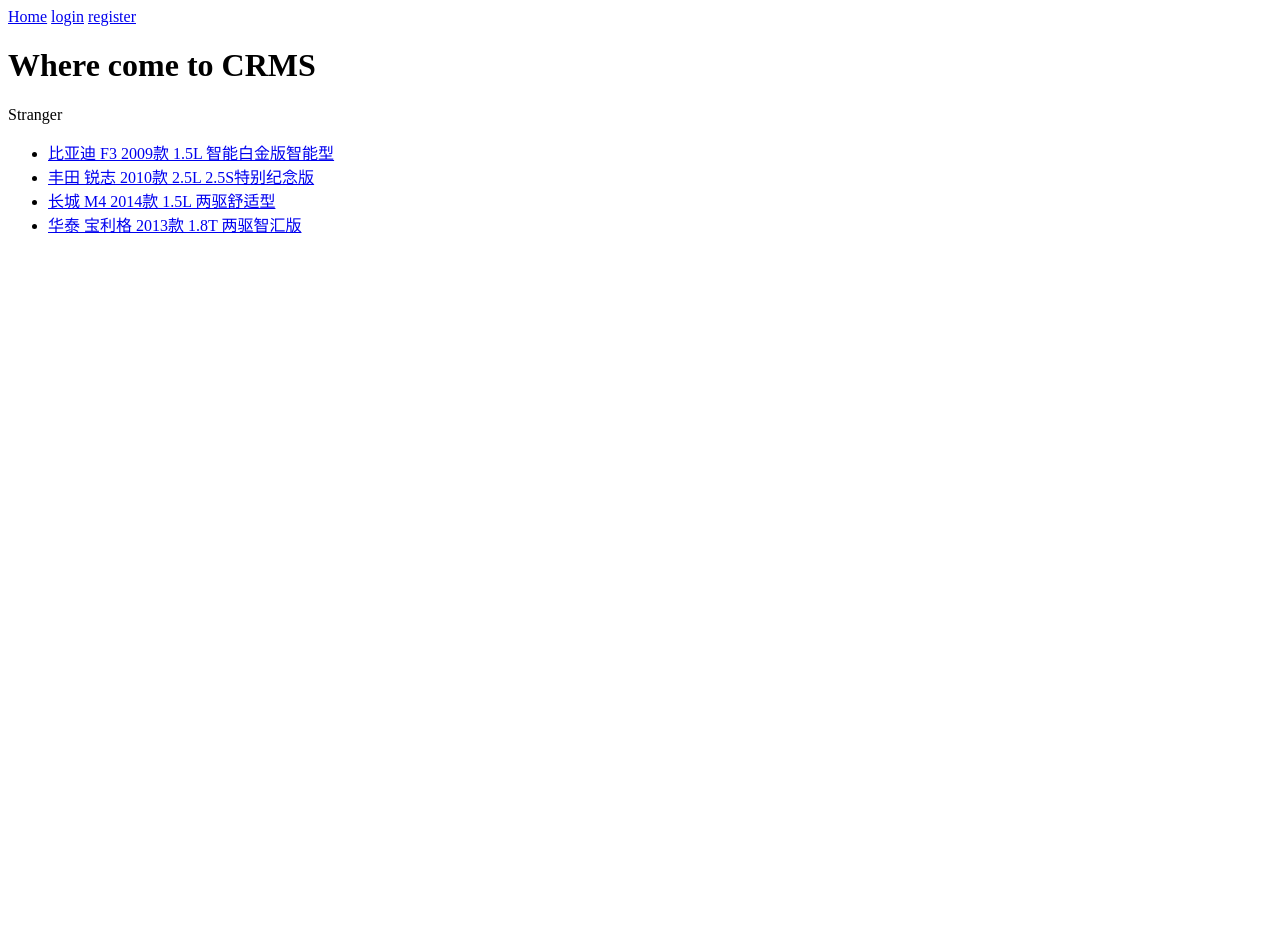
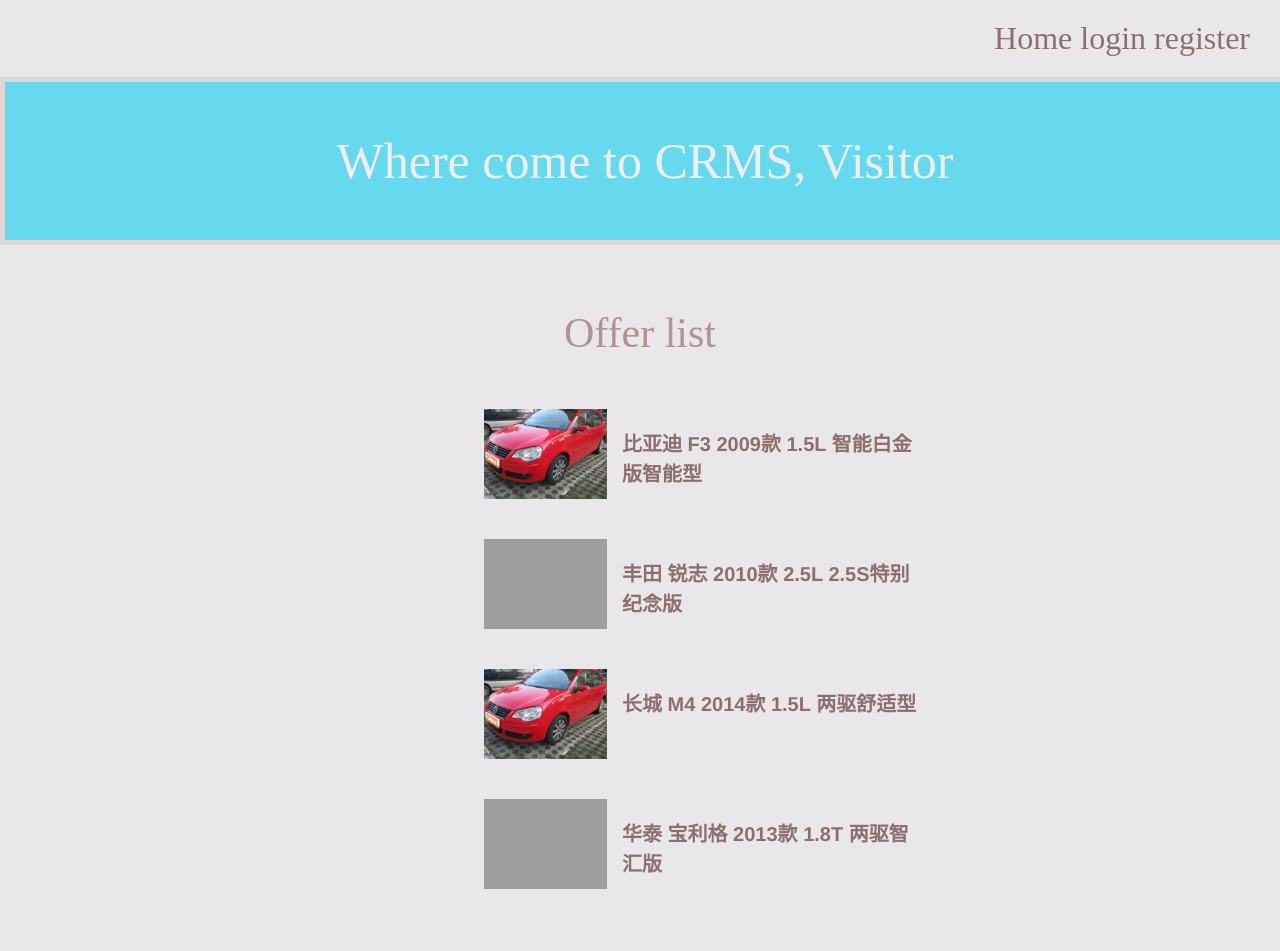
Before and after one commit to kaysar314/Car-Rental-Management-System, a Django app: page / in a window 1280 px wide. Before the commit the page ends 233 px from the top, so only its background shows below. Run offline with Django 3.2, Linux system fonts and the light colour scheme; data comes from the database, SQL or seed files in the repository; grey boxes are pictures that could not be loaded.

Commit message:
add a home page css

```diff
--- a/mysite/crms/forms.py
+++ b/mysite/crms/forms.py
@@ -1,3 +1,4 @@
+
 from django import forms
 import datetime
 from .models import BRAND_CHOICES, GEAR_BOX_CHOICES, get_model_choices, Car, get_free_car_choices
--- a/mysite/crms/models.py
+++ b/mysite/crms/models.py
@@ -1,3 +1,4 @@
+# -*- coding: utf-8 -*-
 from django.db import models
 from django.contrib.auth.models import User
 from django.conf import settings
--- a/mysite/crms/templates/crms/index.html
+++ b/mysite/crms/templates/crms/index.html
@@ -1,11 +1,23 @@
 {% extends 'layout/base.html' %}
 {% block content %}
 {% if Offerlist %}
+<section class = "offerlist" >
+<p align="center">Offer list</p>
 <ul>
     {% for offer in Offerlist %}
-    <li><a href="{% url 'crms:offer' offer.id %}">{{ offer.car.name }}</a></li>
+    <li>
+    	<div style='float : left;'>
+    	<img width='123px' height='90px' src="static/images/{{offer.car.image}}">
+    	</div>
+    	<div>
+    	<h3>
+    	<a href="{% url 'crms:offer' offer.id %}">{{ offer.car.name }}</a>
+    	</h3>
+    	</div>
+    </li>
     {% endfor %}
 </ul>
+</section>
 {% endif %}
 
 {% endblock %}
--- a/mysite/mysite/settings.py
+++ b/mysite/mysite/settings.py
@@ -122,3 +122,7 @@ USE_TZ = True
 STATIC_URL = '/static/'
 
 LOGIN_REDIRECT_URL = '/crms/'
+
+STATICFILES_DIRS = (
+    os.path.join(BASE_DIR, 'static'),
+)
--- /dev/null
+++ b/mysite/static/css/crmsstyle.css
@@ -0,0 +1,99 @@
+body {
+   background-color: #E9E7EA;
+   margin: 0;
+   padding: 0;
+}
+
+a{
+   color: #8E6F6F;
+   text-decoration: none;
+}
+
+a:hover{
+   color: #A69494;
+}
+
+#pics {
+   text-align: center;
+   width: 20%;
+   height: 20%;
+   border: 2px solid rgb(223, 214, 214);
+   border-radius: 34px;
+   margin: 10px;
+   background-color: #66D9EF;
+}
+
+#title {
+   width: 100%;
+   font-size: 50px;
+   text-align: center;
+   background-color: #66D9EF;
+   border: 5px solid rgb(223, 214, 214);
+   margin-top: 20px;
+   color: #EEEEEE
+}
+
+footer {
+   text-align: center;
+   font-size: 25px;
+   color: #B09393;
+   position: fixed;
+   bottom: 0;
+   width: 100%;
+}
+
+.panel{
+   text-align: right;
+   font-size: 32px;
+   color: #B09393;
+   margin-right: 30px;
+   margin-top: 20px;
+}
+
+.offerlist{
+   margin-top: 5%;
+   font-size: 42px;
+   color: #B09393;
+}
+
+.forms {
+   height: 20%;
+   text-align: center;
+   font-size:250%;
+   margin-top: 85px;
+}
+
+.forms .buttons{
+   margin:100px;
+   color: #A69494;
+   font-size: 60px;
+   padding: 58px;
+   width: 288px;
+   height: 68px
+}
+
+ul {
+  list-style-type: none;
+}
+
+h3 {
+  font: bold 20px/1.5 Helvetica, Verdana, sans-serif;
+
+}
+
+li img {
+  margin: 0 15px 0 0;
+}
+
+li {
+  width: 35%;
+  margin-top: 10px;
+  margin-left: 35%;
+  padding: 10px;
+  overflow: auto;
+}
+
+li:hover {
+  background: #eee;
+  cursor: pointer;
+}
--- a/mysite/templates/layout/base.html
+++ b/mysite/templates/layout/base.html
@@ -1,11 +1,15 @@
 {% load staticfiles %}
 <!DOCTYPE html>
 <html>
+    <head>
+        <meta charset="UTF-8" />
+        <title>C.R.M.S</title>
+        <link rel="stylesheet" type="text/css" href="{% static 'css/crmsstyle.css' %}" />
+    </head>
     <body>
 
-
         <div class="panel">
-            <a href="{% url 'crms:index' %}"">Home</a>
+            <a href="{% url 'crms:index' %}">Home</a>
 
             {% if request.user.is_authenticated %}
 
@@ -24,22 +28,20 @@
 
         </div>
 
+        <header id="title">
+            <p>
+                Where come to CRMS,
+                {% if request.user.is_authenticated %}
 
+                {{ user.username }}
 
+                {% else %}
 
-        <div class="page-header">
-            <h1>Where come to CRMS</h1>
-        </div>
+                Visitor
 
-        {% if request.user.is_authenticated %}
-
-        {{ user.username }}
-
-        {% else %}
-
-        Stranger
-
-        {% endif %}
+                {% endif %}
+            </p>
+        </header>
 
         <div class="content container">
             {% block content %}
```
Also changed, not shown: 1 other file.
